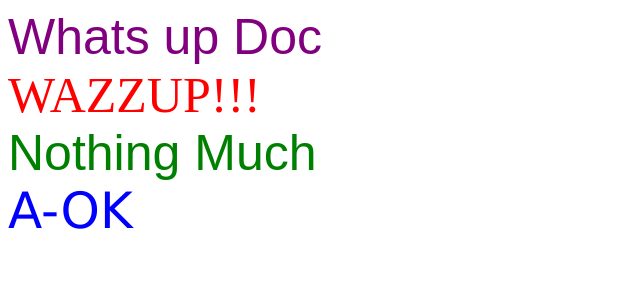
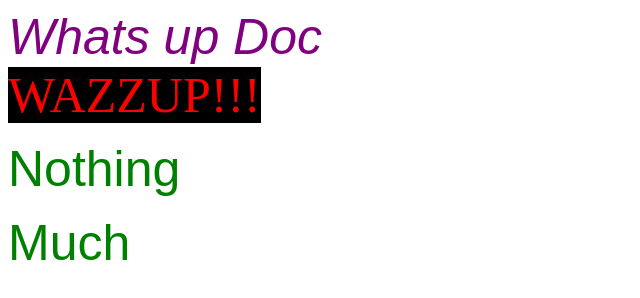
Before and after one commit to senpaicoderardan/senpaicoderardan.github.io, a plain HTML site: page index.html in a window 1280 px wide. Shown: the whole page, without its empty margins (0-640 px from the left). Drawn offline with Linux system fonts and the light colour scheme.

Commit message:
fdfvfev fvbdfbdfe
bdfr nymuy,i.oo

```diff
--- a/index.html
+++ b/index.html
@@ -1,18 +1,16 @@
 <html>
 	<head>
 		<title>Hello World!</title>
-				<a style = "color:purple; font-family: Arial; font-size: 50px;"> Whats up Doc </a>
+				<a style = "color:purple; font-family: Arial; font-size: 50px; font-style: oblique;"> Whats up Doc </a>
 
 		<nav>
-		<a style = "color:red; font-family: Times New Roman; font-size: 50px;"> WAZZUP!!! </a>
+		<a style = "color:red; font-family: Times New Roman; font-size: 50px; background-color: black"> WAZZUP!!! </a>
 		</nav>
 	</head>
 	<body>
-		<a style = "color:green; font-family: Arial; font-size: 50px;"> Nothing Much </a>
+		<p>
+		<a style = "color:green; font-family: Arial; font-size: 50px;"> Nothing <p> Much </p> </a>
 
-		<section>
-				<a  style = "color:blue; font-family: Verdana; font-size: 50px;"> A-OK </a>
-
-		</section>
+		</p>
 	</body>
 </html>
```
